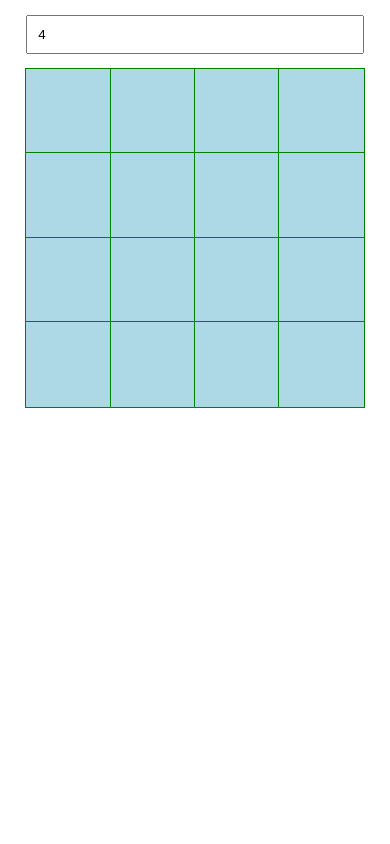
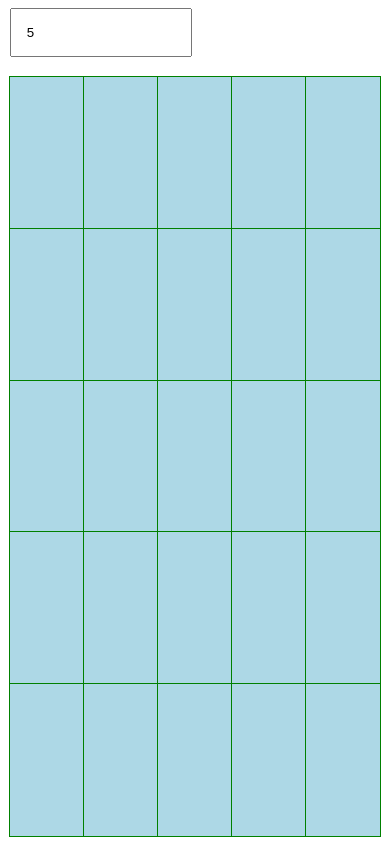
Before and after one commit to mrstrangeguy/grid-pattern, a Vue app: page / in a window 390 px wide. Built offline with nearby package versions, Linux system fonts and the light colour scheme.

Commit message:
Revert "fix: mobile responsiveness"

```diff
--- a/src/App.vue
+++ b/src/App.vue
@@ -1,15 +1,9 @@
 <template>
-  <div class="grid-container">
-    <div></div>
-      <input
-        type="number"
-        placeholder="Enter number of rows and columns"
-        min="2"
-        max="25"
-        v-model="rowCount"
-        @keydown="onKeyDown"
-      />
-    <grid :row-count="gridOrder" />
+  <div class="container">
+    <input type="number" placeholder="Enter number of rows and columns" v-model="rowCount" />
+    <div class="grid-container">
+      <grid :row-count="rowCount" />
+    </div>
   </div>
 </template>
 
@@ -17,51 +11,20 @@
 import { ref } from "vue";
 import Grid from "./components/Grid.vue";
 
-const rowCount = ref<number>(4);
-const gridOrder = ref<number>(4);
-
-const onKeyDown = (event: KeyboardEvent) => {
-  if (event.key !== "Enter") return;
-
-  if (rowCount.value < 4) {
-    alert("Input must be greater than or equal to 4");
-    return;
-  } else if (rowCount.value > 25) {
-    alert("Input must be greater less or equal to 25");
-    return;
-  }
-
-  gridOrder.value = rowCount.value
-};
+const rowCount = ref<number>(5);
 </script>
 
 <style scoped>
 input {
   display: block;
-  padding: 10px 15px;
-  width: 100%;
+  padding: 15px;
+  width: 40%;
+  margin-bottom: 20px;
 }
-
 input::placeholder {
   font-size: 16px;
 }
-
-.grid-container {
-  display: flex;
-  flex-direction: column;
-  align-items: center;
-  justify-content: flex-start;
-  gap: 15px;
-  height: 100vh;
-}
-
-@media screen and (max-width: 768px) {
-  input {
-    padding: 10px;
-  }
-
-  input::placeholder {
-    font-size: 14px;
-  }
-}
+/* .grid-container {
+  height: 90vh;
+} */
 </style>
--- a/src/components/Grid.vue
+++ b/src/components/Grid.vue
@@ -9,7 +9,7 @@
   >
     <button
       v-for="(_, index) in Array(rowCount * rowCount)"
-      @dblclick="onSelectBox(index)"
+      @click="onSelectBox(index)"
       :class="[
         'box',
         {
@@ -144,6 +144,11 @@ const isConcurrentBox = (index: number) => {
 </script>
 
 <style lang="scss" scoped>
+.container {
+  height: 90vh;
+  width: 95vw;
+}
+
 .box {
   display: block;
   border: none;
@@ -165,33 +170,4 @@ const isConcurrentBox = (index: number) => {
 .concurrent-box-color {
   background-color: aquamarine;
 }
-
-.container {
-  height: 85vh;
-  aspect-ratio: 1/1;
-}
-
-@media screen and (max-width: 768px) {
-  .container {
-    height: 80vh;
-  }
-}
-
-@media screen and (max-width: 560px) {
-  .container {
-    height: 65vh;
-  }
-}
-
-@media screen and (max-width: 480px) {
-  .container {
-    height: 40vh;
-  }
-}
-
-@media screen and (max-width: 375px) {
-  .container {
-    height: 40vh;
-  }
-}
 </style>
--- a/src/style.css
+++ b/src/style.css
@@ -1,7 +1,3 @@
-* {
-  box-sizing: border-box;
-}
-
 body {
   padding: 0;
   margin: 0;
```
